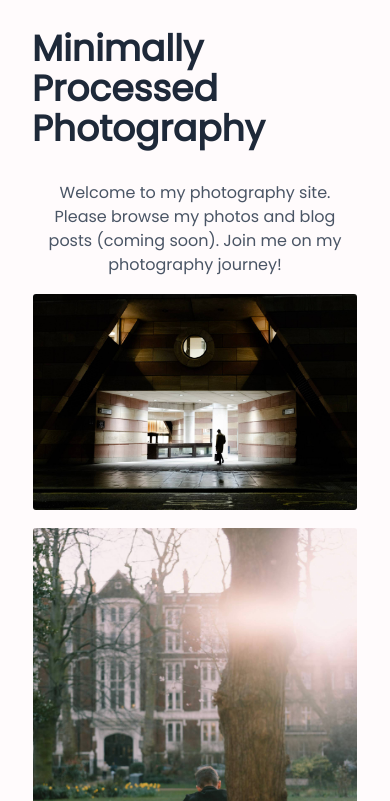
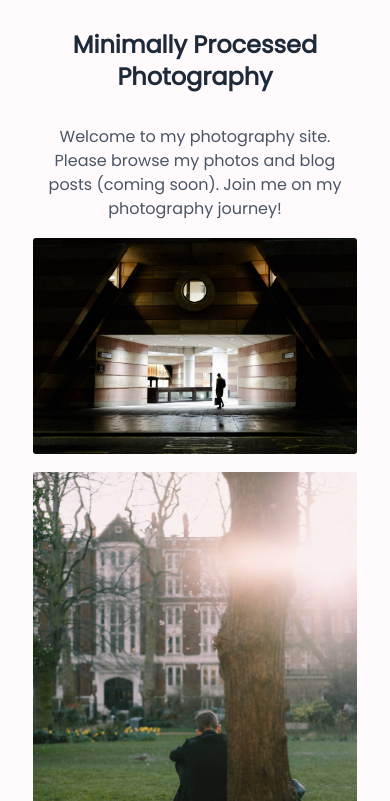
Before and after one commit to Nithin-Anand/expression, an Astro site: page / in a window 390 px wide. Shown: the part 43-844 px from the top of the page. Built offline with nearby package versions, Linux system fonts and the light colour scheme; Astro itself is replaced by a stand-in of ours.

Commit message:
Center Page title and reduce size on mobile

```diff
--- a/src/layouts/BaseLayout.astro
+++ b/src/layouts/BaseLayout.astro
@@ -16,7 +16,7 @@ const { pageTitle } = Astro.props;
     </head>
     <body class="mx-4">
         <Header></Header>
-        <h1 class="p-4 sm:p-2 text-4xl font-bold text-gray-800">{pageTitle}</h1>
+        <h1 class="p-4 sm:p-2 text-2xl text-center md:text-4xl font-bold text-gray-800">{pageTitle}</h1>
         <slot />
         <Footer></Footer>
     </body>
```
